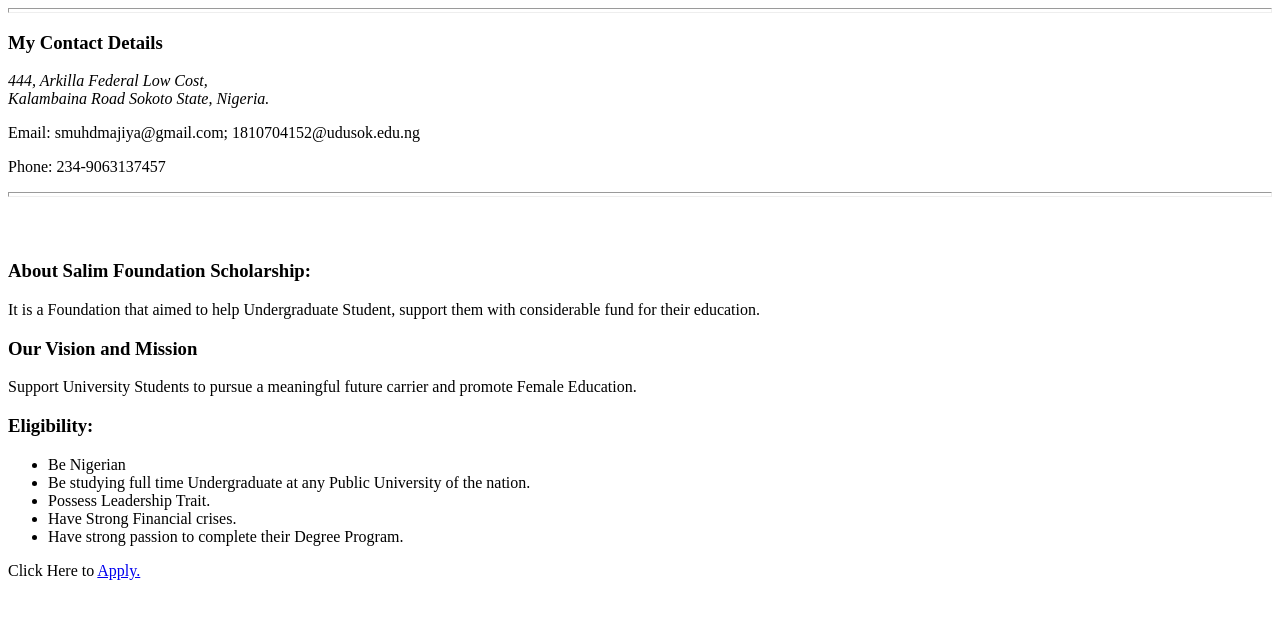
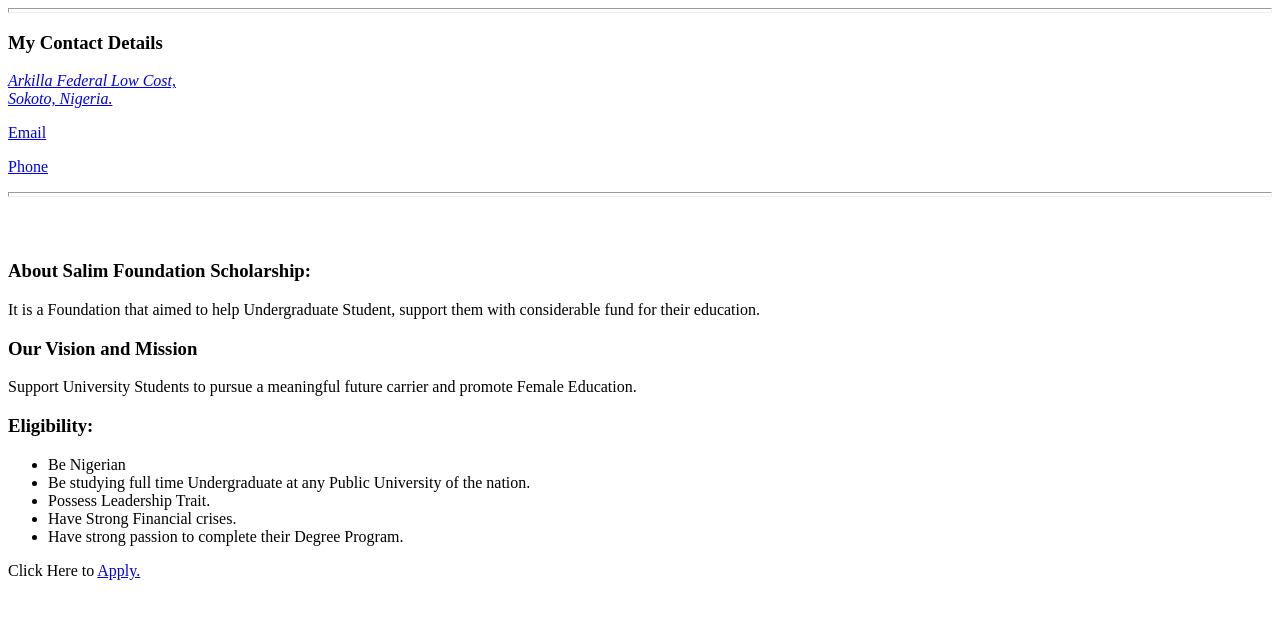
Before and after one commit to SALIM152/My-CV, a plain HTML site: page contact-me.html in a window 1280 px wide. Drawn offline with Linux system fonts and the light colour scheme.

Commit message:
Add files via upload

```diff
--- a/contact-me.html
+++ b/contact-me.html
@@ -7,10 +7,9 @@
   <body>
     <hr size= 5>
     <h3>My Contact Details</h3>
-    <p> <address> 444, Arkilla Federal Low Cost,<br>Kalambaina Road Sokoto State, Nigeria.
-     </address></p>
-    <p>Email: smuhdmajiya@gmail.com; 1810704152@udusok.edu.ng</p>
-      <p>Phone: 234-9063137457</p>
+    <p> <address><a href="http://urldra.cloud.huawei.com/nsKe8IGtLW">Arkilla Federal Low Cost,<br> Sokoto, Nigeria.</a>   </address></p>
+    <p> <a href="smuhdmajiya@gmail.com">Email</a>  </p>
+      <p> <a href="234-9063137457">Phone</a></p>
     <hr size= 5>
     <br>
     <br>
```
Also changed, not shown: index.html (+2 -2 lines).
